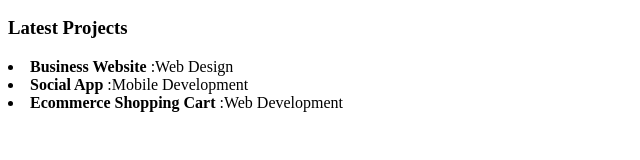
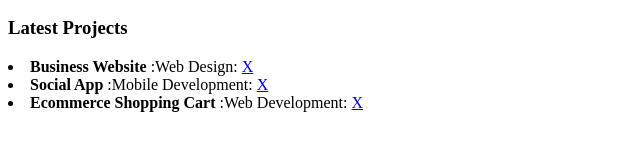
Before and after one commit to kalipsobznuni/react-101, a React (Create React App) app: page / in a window 1280 px wide. Shown: the part 140-300 px from the top of the page, without its empty margins (0-640 px from the left). Built offline with nearby package versions, Linux system fonts and the light colour scheme; the HTML template or start-up script is replaced by a standard one.

Commit message:
add delete handler

```diff
--- a/src/App.js
+++ b/src/App.js
@@ -38,11 +38,18 @@
   this.setState({projects:projects});
 }
 
+handleDeleteProject(id){
+    let projects = this.state.projects;
+    let index = projects.findIndex( x => x.id === id);
+    projects.splice(index, 1);
+    this.setState({projects:projects});
+}
+
           render() {
             return (
               <div className="App">
                < AddProject addProject={this.handleAddProject.bind(this)} />
-                <Projects projects={this.state.projects} />
+                <Projects projects={this.state.projects} onDelete={this.handleDeleteProject.bind(this)} />
               </div>
             );
           }
--- a/src/Components/ProjectItem.js
+++ b/src/Components/ProjectItem.js
@@ -1,12 +1,17 @@
 import React, { Component } from 'react';
 
 class ProjectItem extends Component {
+  deleteProject(id){
+    this.props.onDelete(id);
+  }
+
   render() {
 
     return (
       <li className="Project">
 <strong>  {this.props.project.title} </strong> :
   {this.props.project.category}
+  : <a href='#' onClick={this.deleteProject.bind(this,  this.props.project.id)}> X </a>
       </li>
     );
   }
--- a/src/Components/Projects.js
+++ b/src/Components/Projects.js
@@ -2,13 +2,17 @@
 import ProjectItem from "./ProjectItem"
 
 class Projects extends Component {
+    deleteProject(id){
+      this.props.onDelete(id);
+    }
 
   render() {
     let projectItems;
     if (this.props.projects){
       projectItems = this.props.projects.map(project => {
         return(
-          <ProjectItem  key={project.id} project={project} />
+          <ProjectItem  onDelete={this.deleteProject.bind(this)}
+          key={project.id} project={project} />
         );
       });
     }
```
